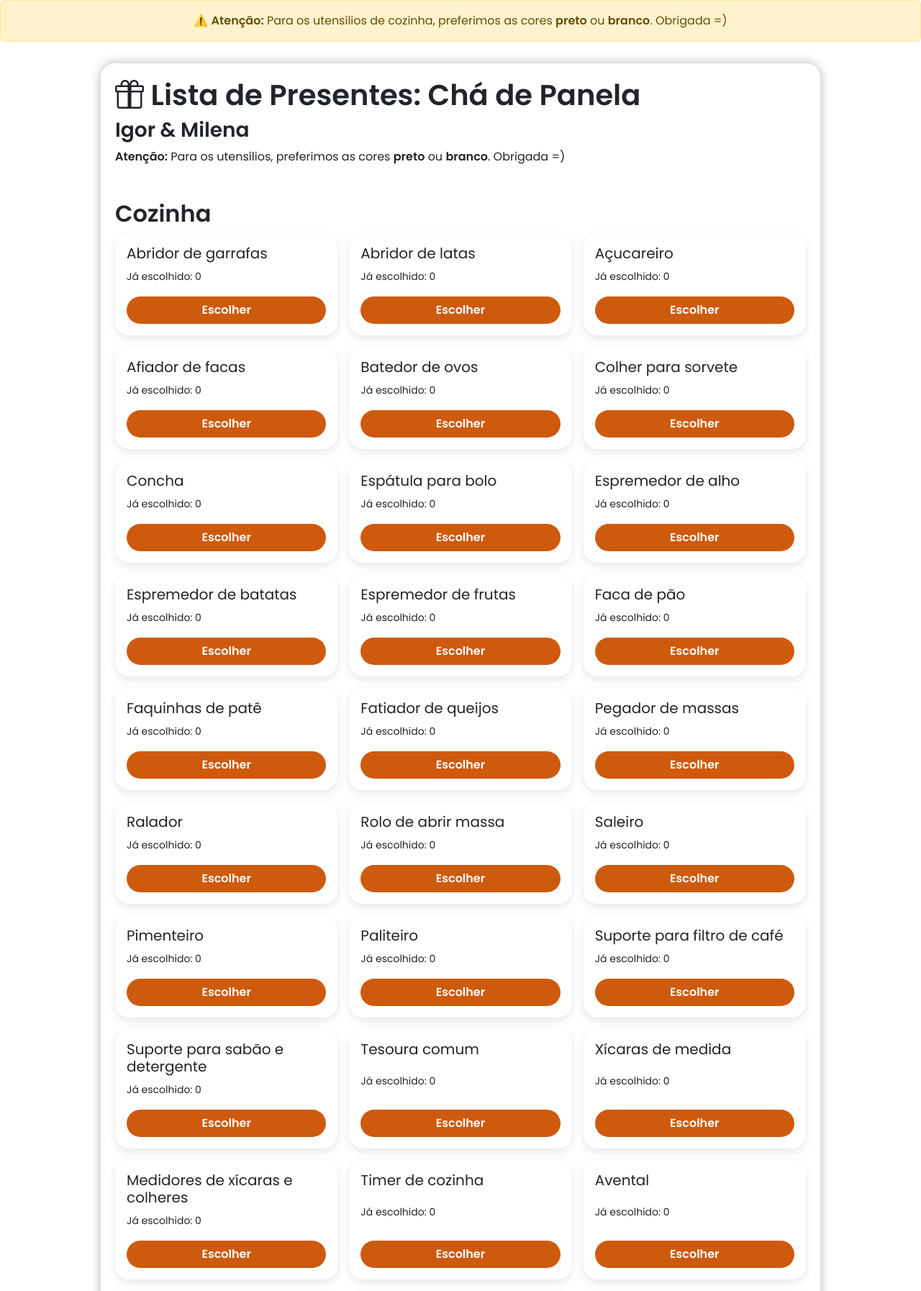
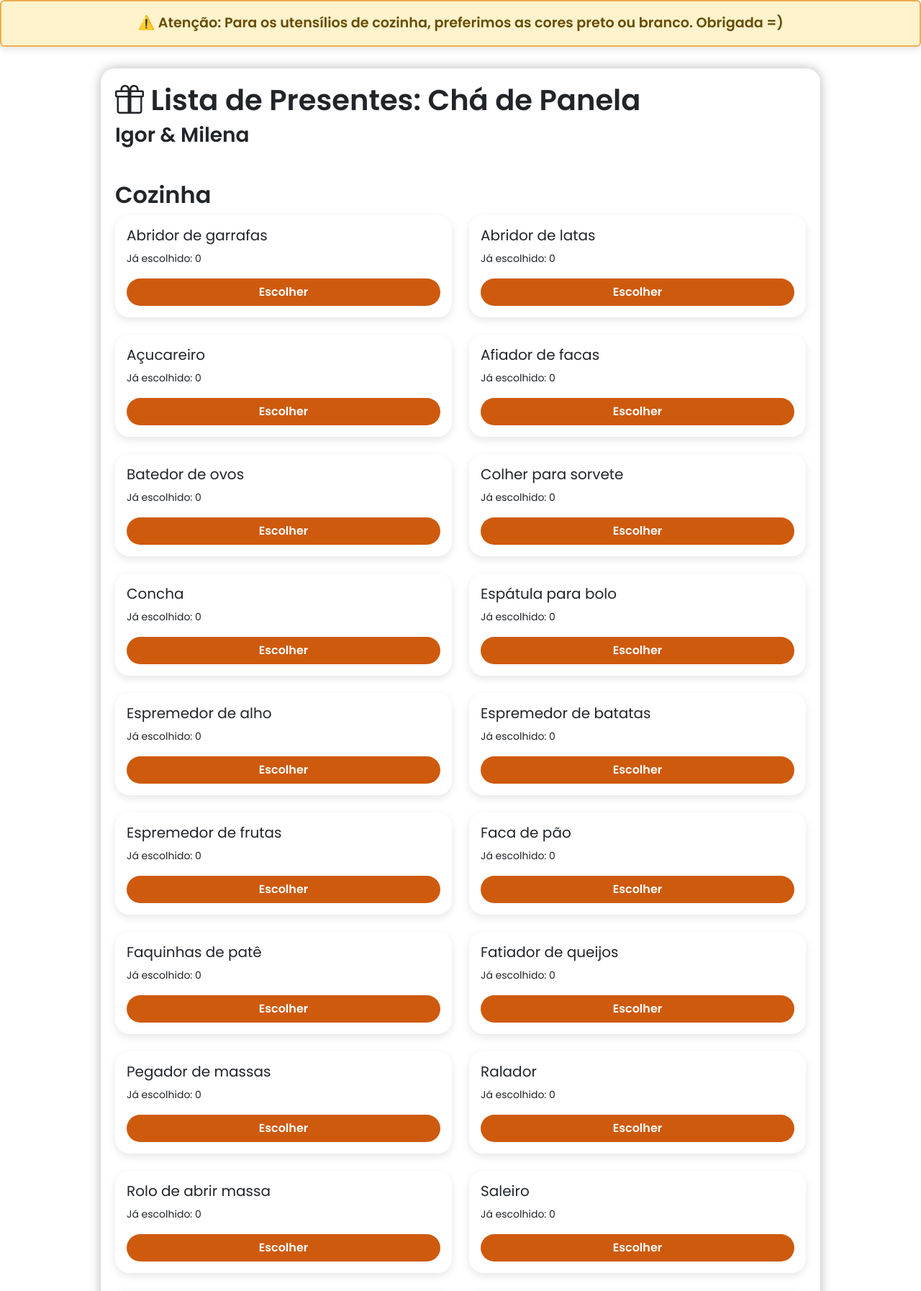
Before and after one commit to belanegri/lista-presentes, a Flask app: page / in a window 1280 px wide. Shown: the top 1794 px of the page at 72% size. Run offline with Flask 3, Linux system fonts and the light colour scheme.

Commit message:
Alteração

```diff
--- a/templates/index.html
+++ b/templates/index.html
@@ -27,7 +27,7 @@
             max-width: 1000px;
             margin-top: 30px;
             margin-bottom: 30px;
-            background-color: rgba(255, 255, 255, 0.85);
+            background-color: rgba(255, 255, 255, 0.9);
             border-radius: 20px;
             padding: 20px;
             box-shadow: 0 0 15px rgba(0, 0, 0, 0.3);
@@ -67,6 +67,15 @@
             text-align: left;
             font-weight: 600;
         }
+        /* Aviso em destaque */
+
+        .alert-warning {
+            font-size: 1.2rem;
+            font-weight: bold;
+            border: 2px solid #f0ad4e;
+            box-shadow: 0 4px 10px rgba(0, 0, 0, 0.1);
+            margin-bottom: 20px;
+        }
 
         @media (max-width: 576px) {
             h1 {
@@ -94,10 +103,10 @@
     <div class="container">
         <h1><i class="bi bi-gift"></i> Lista de Presentes: Chá de Panela</h1>
         <h3>Igor & Milena</h3>
-        <a><strong>Atenção:</strong> Para os utensílios, preferimos as cores <strong>preto</strong> ou <strong>branco</strong>. Obrigada =) </a> {% for categoria, presentes_lista in categorias.items() %}
 
+        {% for categoria, presentes_lista in categorias.items() %}
         <h2 class="mt-5">{{ categoria }}</h2>
-        <div class="row row-cols-1 row-cols-sm-2 row-cols-md-3 g-3">
+        <div class="row row-cols-1 row-cols-md-2 g-4">
             {% for presente in presentes_lista %}
             <div class="col">
                 <div class="card p-3">
```
